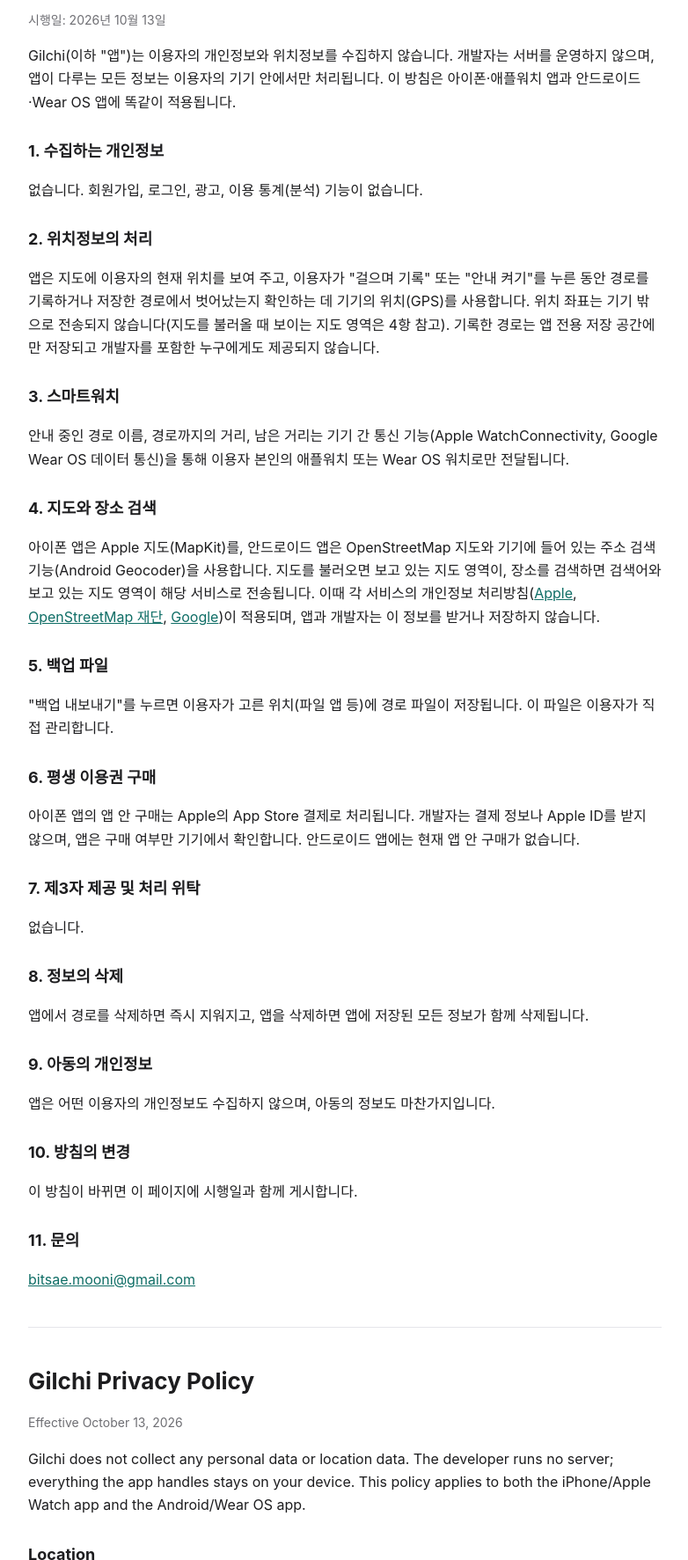
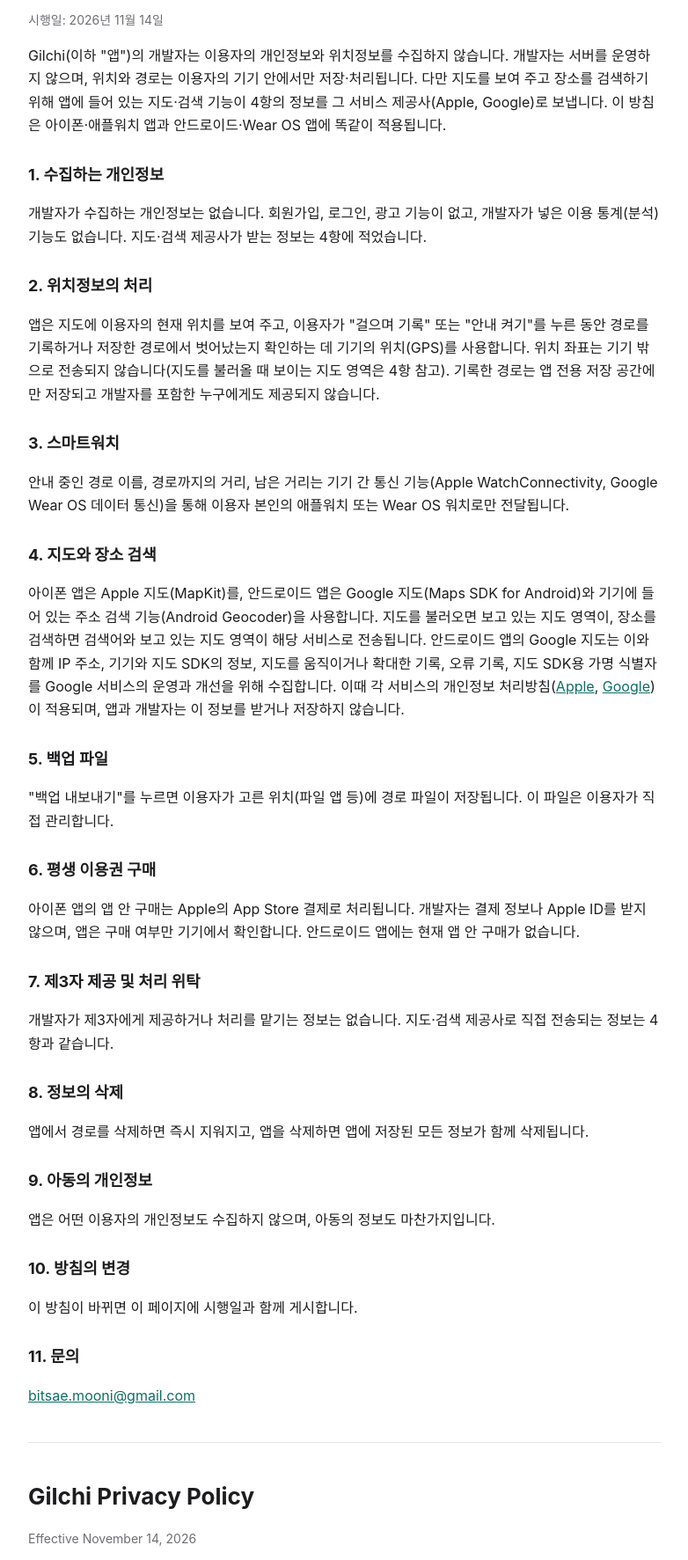
Before and after one commit to chairman125/chairman125.github.io, a plain HTML site: page gilchi/privacy.html in a window 1280 px wide. Shown: the part 78-1851 px from the top of the page at 88% size, without its empty margins (248-1030 px from the left). Drawn offline with Linux system fonts and the light colour scheme.

Commit message:
길치 개인정보처리방침: 안드로이드 지도를 Google 지도로 바꾼 내용 반영
Co-Authored-By: Claude Opus 5.5 <noreply@anthropic.com>

```diff
--- a/gilchi/privacy.html
+++ b/gilchi/privacy.html
@@ -20,12 +20,12 @@
 <body>
 <main>
 <h1>Gilchi 개인정보처리방침</h1>
-<p class="muted">시행일: 2026년 10월 13일</p>
+<p class="muted">시행일: 2026년 11월 14일</p>
 
-<p>Gilchi(이하 "앱")는 이용자의 개인정보와 위치정보를 수집하지 않습니다. 개발자는 서버를 운영하지 않으며, 앱이 다루는 모든 정보는 이용자의 기기 안에서만 처리됩니다. 이 방침은 아이폰·애플워치 앱과 안드로이드·Wear OS 앱에 똑같이 적용됩니다.</p>
+<p>Gilchi(이하 "앱")의 개발자는 이용자의 개인정보와 위치정보를 수집하지 않습니다. 개발자는 서버를 운영하지 않으며, 위치와 경로는 이용자의 기기 안에서만 저장·처리됩니다. 다만 지도를 보여 주고 장소를 검색하기 위해 앱에 들어 있는 지도·검색 기능이 4항의 정보를 그 서비스 제공사(Apple, Google)로 보냅니다. 이 방침은 아이폰·애플워치 앱과 안드로이드·Wear OS 앱에 똑같이 적용됩니다.</p>
 
 <h2>1. 수집하는 개인정보</h2>
-<p>없습니다. 회원가입, 로그인, 광고, 이용 통계(분석) 기능이 없습니다.</p>
+<p>개발자가 수집하는 개인정보는 없습니다. 회원가입, 로그인, 광고 기능이 없고, 개발자가 넣은 이용 통계(분석) 기능도 없습니다. 지도·검색 제공사가 받는 정보는 4항에 적었습니다.</p>
 
 <h2>2. 위치정보의 처리</h2>
 <p>앱은 지도에 이용자의 현재 위치를 보여 주고, 이용자가 "걸으며 기록" 또는 "안내 켜기"를 누른 동안 경로를 기록하거나 저장한 경로에서 벗어났는지 확인하는 데 기기의 위치(GPS)를 사용합니다. 위치 좌표는 기기 밖으로 전송되지 않습니다(지도를 불러올 때 보이는 지도 영역은 4항 참고). 기록한 경로는 앱 전용 저장 공간에만 저장되고 개발자를 포함한 누구에게도 제공되지 않습니다.</p>
@@ -34,7 +34,7 @@
 <p>안내 중인 경로 이름, 경로까지의 거리, 남은 거리는 기기 간 통신 기능(Apple WatchConnectivity, Google Wear OS 데이터 통신)을 통해 이용자 본인의 애플워치 또는 Wear OS 워치로만 전달됩니다.</p>
 
 <h2>4. 지도와 장소 검색</h2>
-<p>아이폰 앱은 Apple 지도(MapKit)를, 안드로이드 앱은 OpenStreetMap 지도와 기기에 들어 있는 주소 검색 기능(Android Geocoder)을 사용합니다. 지도를 불러오면 보고 있는 지도 영역이, 장소를 검색하면 검색어와 보고 있는 지도 영역이 해당 서비스로 전송됩니다. 이때 각 서비스의 개인정보 처리방침(<a href="https://www.apple.com/kr/legal/privacy/">Apple</a>, <a href="https://osmfoundation.org/wiki/Privacy_Policy">OpenStreetMap 재단</a>, <a href="https://policies.google.com/privacy?hl=ko">Google</a>)이 적용되며, 앱과 개발자는 이 정보를 받거나 저장하지 않습니다.</p>
+<p>아이폰 앱은 Apple 지도(MapKit)를, 안드로이드 앱은 Google 지도(Maps SDK for Android)와 기기에 들어 있는 주소 검색 기능(Android Geocoder)을 사용합니다. 지도를 불러오면 보고 있는 지도 영역이, 장소를 검색하면 검색어와 보고 있는 지도 영역이 해당 서비스로 전송됩니다. 안드로이드 앱의 Google 지도는 이와 함께 IP 주소, 기기와 지도 SDK의 정보, 지도를 움직이거나 확대한 기록, 오류 기록, 지도 SDK용 가명 식별자를 Google 서비스의 운영과 개선을 위해 수집합니다. 이때 각 서비스의 개인정보 처리방침(<a href="https://www.apple.com/kr/legal/privacy/">Apple</a>, <a href="https://policies.google.com/privacy?hl=ko">Google</a>)이 적용되며, 앱과 개발자는 이 정보를 받거나 저장하지 않습니다.</p>
 
 <h2>5. 백업 파일</h2>
 <p>"백업 내보내기"를 누르면 이용자가 고른 위치(파일 앱 등)에 경로 파일이 저장됩니다. 이 파일은 이용자가 직접 관리합니다.</p>
@@ -43,7 +43,7 @@
 <p>아이폰 앱의 앱 안 구매는 Apple의 App Store 결제로 처리됩니다. 개발자는 결제 정보나 Apple ID를 받지 않으며, 앱은 구매 여부만 기기에서 확인합니다. 안드로이드 앱에는 현재 앱 안 구매가 없습니다.</p>
 
 <h2>7. 제3자 제공 및 처리 위탁</h2>
-<p>없습니다.</p>
+<p>개발자가 제3자에게 제공하거나 처리를 맡기는 정보는 없습니다. 지도·검색 제공사로 직접 전송되는 정보는 4항과 같습니다.</p>
 
 <h2>8. 정보의 삭제</h2>
 <p>앱에서 경로를 삭제하면 즉시 지워지고, 앱을 삭제하면 앱에 저장된 모든 정보가 함께 삭제됩니다.</p>
@@ -60,18 +60,18 @@
 <hr>
 
 <h1>Gilchi Privacy Policy</h1>
-<p class="muted">Effective October 13, 2026</p>
-<p>Gilchi does not collect any personal data or location data. The developer runs no server; everything the app handles stays on your device. This policy applies to both the iPhone/Apple Watch app and the Android/Wear OS app.</p>
+<p class="muted">Effective November 14, 2026</p>
+<p>The developer of Gilchi does not collect any personal data or location data. The developer runs no server; your location and routes are stored and processed only on your device. To show maps and search for places, the map and search services built into the app send the information described under Maps and search to their providers (Apple, Google). This policy applies to both the iPhone/Apple Watch app and the Android/Wear OS app.</p>
 <h2>Location</h2>
 <p>The app shows your current location on the map, and uses your device's location while you are recording a route or have guidance turned on, to record the route and to check whether you have left a saved route. Your location coordinates are never sent off the device (see Maps and search for the map area). Saved routes are stored only in the app's private storage and are not shared with anyone, including the developer.</p>
 <h2>Smartwatch</h2>
 <p>The route name, distance to the route and remaining distance are sent only to your own paired Apple Watch or Wear OS watch.</p>
 <h2>Maps and search</h2>
-<p>The iPhone app uses Apple Maps (MapKit). The Android app uses OpenStreetMap maps and the device's built-in address search (Android Geocoder). Loading the map sends the visible map area, and searching sends your search text and the visible map area, to that service, under its own privacy policy (<a href="https://www.apple.com/legal/privacy/">Apple</a>, <a href="https://osmfoundation.org/wiki/Privacy_Policy">OpenStreetMap Foundation</a>, <a href="https://policies.google.com/privacy">Google</a>). Neither the app nor the developer receives or stores this.</p>
+<p>The iPhone app uses Apple Maps (MapKit). The Android app uses Google Maps (Maps SDK for Android) and the device's built-in address search (Android Geocoder). Loading the map sends the visible map area, and searching sends your search text and the visible map area, to that service. On Android, Google Maps also collects your IP address, device and SDK information, map interactions such as panning and zooming, crash reports and a pseudonymous Maps SDK identifier, which Google uses to run and improve its services. Each service's own privacy policy applies (<a href="https://www.apple.com/legal/privacy/">Apple</a>, <a href="https://policies.google.com/privacy">Google</a>). Neither the app nor the developer receives or stores this.</p>
 <h2>Purchases</h2>
 <p>The iPhone app's in-app purchase is processed by Apple through the App Store. The developer never receives payment details or your Apple ID; the app only checks on the device whether the purchase was made. The Android app currently has no in-app purchases.</p>
 <h2>Accounts, ads, analytics, third parties</h2>
-<p>None.</p>
+<p>No accounts, no ads, and no analytics added by the developer. The developer shares nothing with third parties; what the map and search providers receive directly is described under Maps and search.</p>
 <h2>Deleting data</h2>
 <p>Deleting a route in the app removes it immediately. Deleting the app removes all of its data.</p>
 <h2>Contact</h2>
```
